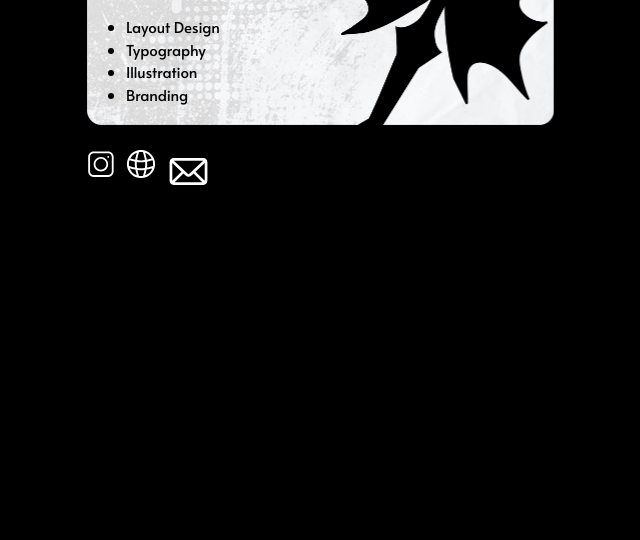
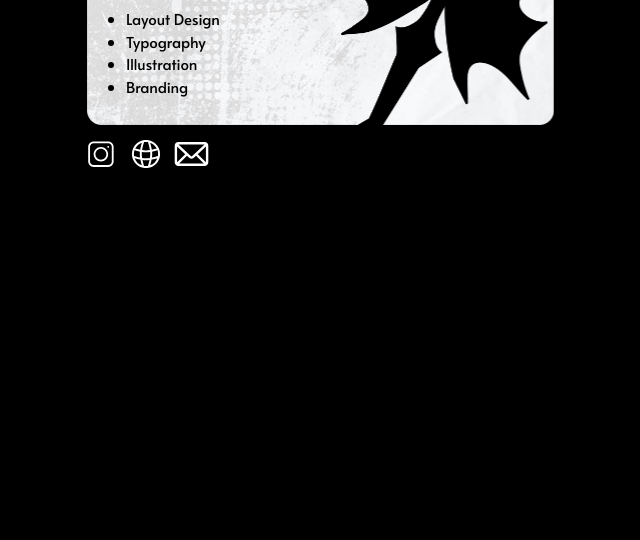
Before and after one commit to Kthompson09/card, a plain HTML site: page index.html in a window 1280 px wide. Shown: the part 260-800 px from the top of the page, without its empty margins (320-960 px from the left). Drawn offline with Linux system fonts and the light colour scheme; a web font is replaced by a local one.

Commit message:
adding favicon
i also did tweek my grid and layouts

```diff
--- a/index.html
+++ b/index.html
@@ -15,6 +15,8 @@
 <link rel="preconnect" href="https://fonts.googleapis.com">
 <link rel="preconnect" href="https://fonts.gstatic.com" crossorigin>
 <link href="https://fonts.googleapis.com/css2?family=Alata&display=swap" rel="stylesheet">
+<link rel="icon" href="images/favicon.svg">
+
 
   <title>Kage Eli Online Card</title>
   </head>
--- a/main.css
+++ b/main.css
@@ -6,6 +6,11 @@ body {
 
 svg {
   fill: white;
+}
+svg:hover {
+  fill: rgba(251, 250, 252, 0.683);
+  transform: scale(1.8);
+  opacity: 0.9;
 }
 
 .card {
@@ -35,7 +40,14 @@ h1 {
   align-self: start;
   justify-self: start;
   margin: 0;
+  padding-left: 10px;
+  transition: transform 0.3s
 }
+h1:hover {
+  transform: scale(1.1)
+}
+
+
 h2 {
   font-family: Allerta Stencil;
   font-size: 20px;
@@ -44,6 +56,7 @@ h2 {
   align-self: start;
   justify-self: start;
   margin: 0;
+  padding-left: 10px;
 }
 li {
   font-family: alata;
@@ -51,37 +64,47 @@ li {
   list-style-type: disc;
   grid-column: 1 / span 3;
   grid-row: 3;
-  margin-top: -15px;
-  line-height: 2.5;
+  margin-top: -30px;
+  line-height: 3.5;
 }
 /* styles for svgs */
 .insta {
   width: 30px;
   height: 30px;
   fill: white;
-  grid-column: 1; /* First column */
-  grid-row: 4; /* Fourth row */
-  align-self: start; /* Align to the top */
-  justify-self: start; /* Align to the left */
+  grid-column: 1;
+  grid-row: 4;
+  align-self: start;
+  justify-self: start;
   margin-right: 10px;
+  margin-top: -10px
 }
 .web {
   width: 30px;
   height: 30px;
   fill: white;
-  grid-column: 1; /* First column */
-  grid-row: 4; /* Fourth row */
-  align-self: start; /* Align to the top */
-  justify-self: start; /* Align to the left */
-  margin-left: 40px; /* Space between SVGs */
+  grid-column: 1;
+  grid-row: 4;
+  align-self: start;
+  justify-self: start;
+  margin-left: 45px;
+  margin-top: -10px
+
 }
 .mail {
   width: 45px;
-  height: px;
+  height: 50px;
   fill: white;
-  grid-column: 1; /* First column */
-  grid-row: 4; /* Fourth row */
-  align-self: start; /* Align to the top */
-  justify-self: start; /* Align to the left */
-  margin-left: 80px; /* Space between SVGs */
+  grid-column: 1;
+  grid-row: 4;
+  align-self: start;
+  justify-self: start;
+  margin-left: 83px;
+  margin-top: -15px
 }
+
+/* mobile grid */
+@media (max-width: 768px) {
+  body { font-size: 16px; padding: 10px;
+  }
+}
```
Also changed, not shown: images/favicon.svg (renamed from images/favcon.svg).
